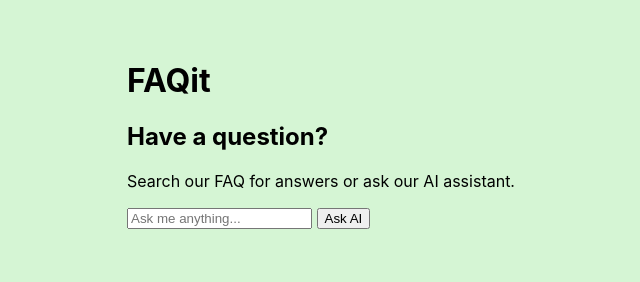
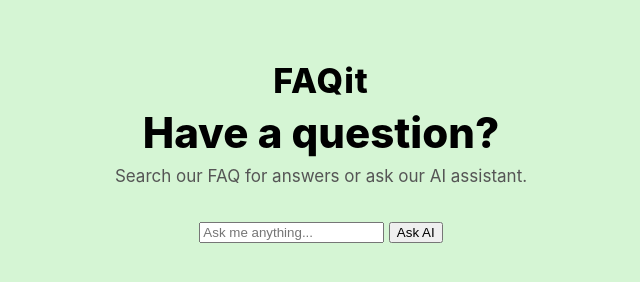
Before and after one commit to namansharmapvt04-dot/Collapsible-FAQ-Component-with-Deep-Linking-, a plain HTML site: page index.html in a window 1280 px wide. Shown: the whole page, without its empty margins (319-959 px from the left). Drawn offline with Linux system fonts and the light colour scheme.

Commit message:
21/11/2025

```diff
--- a/style.css
+++ b/style.css
@@ -11,3 +11,33 @@ body{
   justify-content:center;
   padding:40px 16px;
 }
+.container{
+  width:760px;
+  max-width:100%;
+  text-align:center;
+}
+
+/* HEADER */
+.header-title{
+  margin-top:20px;
+  margin-bottom:35px;
+}
+
+.header-title h1{
+  font-size:34px;
+  margin:0;
+  font-weight:800;
+  letter-spacing:1px;
+}
+
+.header-title h2{
+  font-size:42px;
+  margin:6px 0;
+  font-weight:800;
+}
+
+.header-title p{
+  color:#555;
+  margin-top:8px;
+  font-size:17px;
+}
```
